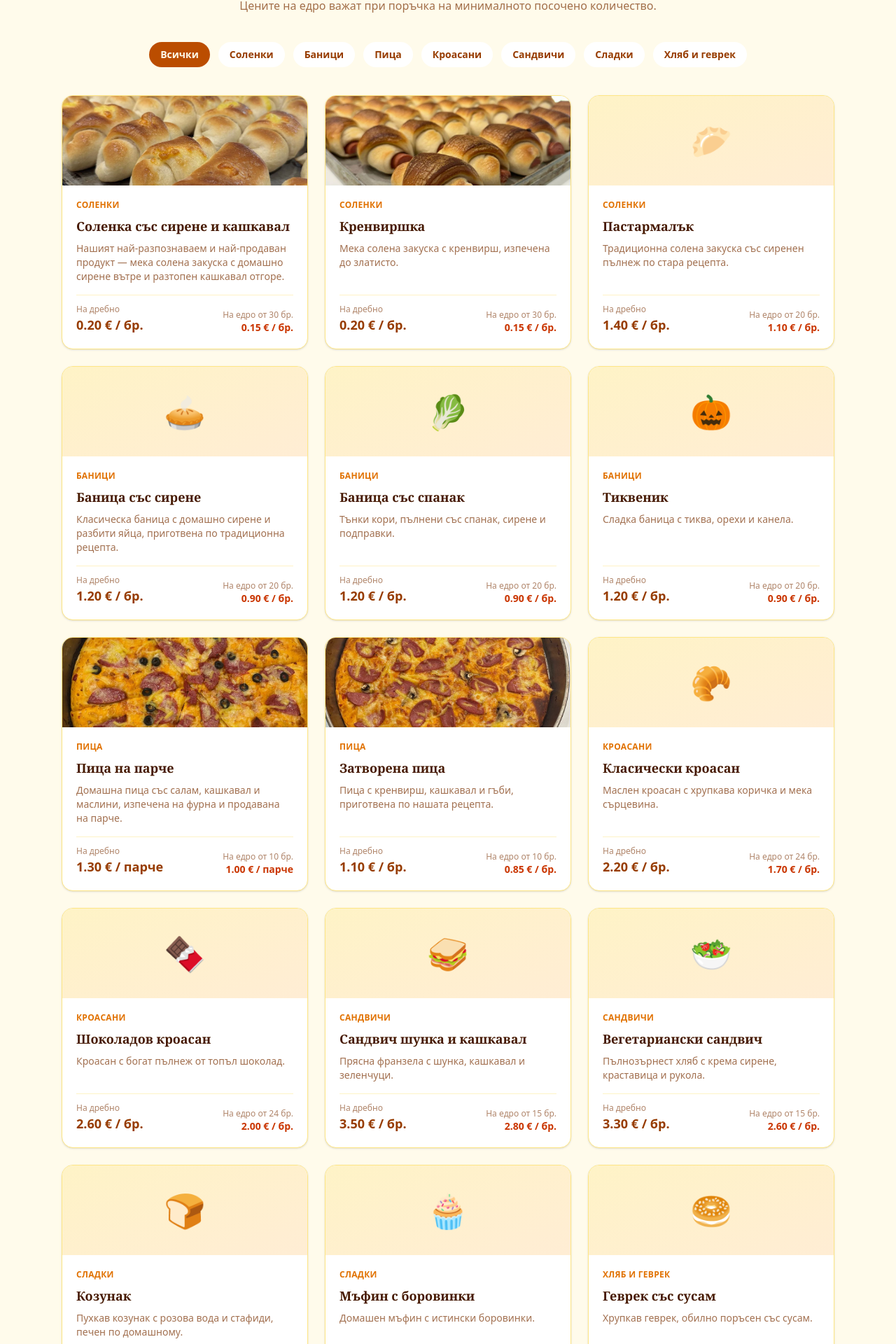
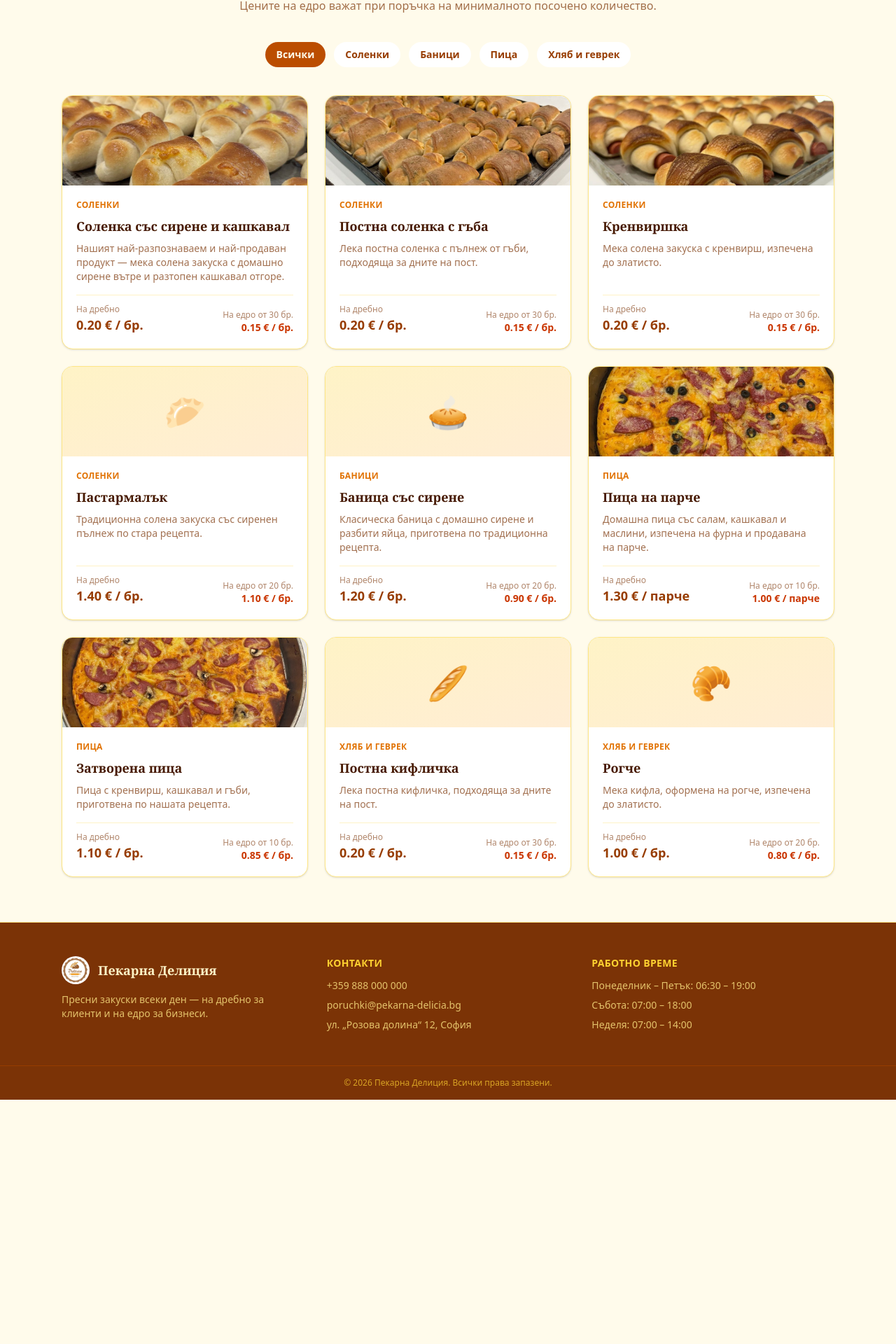
Before and after one commit to hkostadinov18-hub/my-project, a Next.js app: page /catalog in a window 1280 px wide. Shown: the part 197-2117 px from the top of the page at 70% size. After the commit the page ends 1768 px from the top, so only its background shows below. Built offline with nearby package versions, Linux system fonts and the light colour scheme.

Commit message:
Trim catalog to match real price list; add postna solenka with mushroom

```diff
--- a/src/data/products.ts
+++ b/src/data/products.ts
@@ -1,11 +1,4 @@
-export type ProductCategory =
-  | "Соленки"
-  | "Баници"
-  | "Пица"
-  | "Кроасани"
-  | "Сандвичи"
-  | "Сладки"
-  | "Хляб и геврек";
+export type ProductCategory = "Соленки" | "Баници" | "Пица" | "Хляб и геврек";
 
 export interface Product {
   id: string;
@@ -25,9 +18,6 @@ export const categories: ProductCategory[] = [
   "Соленки",
   "Баници",
   "Пица",
-  "Кроасани",
-  "Сандвичи",
-  "Сладки",
   "Хляб и геврек",
 ];
 
@@ -43,6 +33,19 @@ export const products: Product[] = [
     unit: "бр.",
     emoji: "🧀",
     image: "/products/solenka.jpg",
+    featured: true,
+  },
+  {
+    id: "postna-solenka-gaba",
+    name: "Постна соленка с гъба",
+    category: "Соленки",
+    description: "Лека постна соленка с пълнеж от гъби, подходяща за дните на пост.",
+    retailPrice: 0.2,
+    wholesalePrice: 0.15,
+    wholesaleMinQty: 30,
+    unit: "бр.",
+    emoji: "🍄",
+    image: "/products/postna-solenka-gaba.jpg",
     featured: true,
   },
   {
@@ -81,28 +84,6 @@ export const products: Product[] = [
     featured: true,
   },
   {
-    id: "banitsa-spanak",
-    name: "Баница със спанак",
-    category: "Баници",
-    description: "Тънки кори, пълнени със спанак, сирене и подправки.",
-    retailPrice: 1.2,
-    wholesalePrice: 0.9,
-    wholesaleMinQty: 20,
-    unit: "бр.",
-    emoji: "🥬",
-  },
-  {
-    id: "banitsa-tikva",
-    name: "Тиквеник",
-    category: "Баници",
-    description: "Сладка баница с тиква, орехи и канела.",
-    retailPrice: 1.2,
-    wholesalePrice: 0.9,
-    wholesaleMinQty: 20,
-    unit: "бр.",
-    emoji: "🎃",
-  },
-  {
     id: "pizza-parche",
     name: "Пица на парче",
     category: "Пица",
@@ -128,85 +109,6 @@ export const products: Product[] = [
     image: "/products/pizza-zatvorena.jpg",
   },
   {
-    id: "croissant-classic",
-    name: "Класически кроасан",
-    category: "Кроасани",
-    description: "Маслен кроасан с хрупкава коричка и мека сърцевина.",
-    retailPrice: 2.2,
-    wholesalePrice: 1.7,
-    wholesaleMinQty: 24,
-    unit: "бр.",
-    emoji: "🥐",
-    featured: true,
-  },
-  {
-    id: "croissant-choco",
-    name: "Шоколадов кроасан",
-    category: "Кроасани",
-    description: "Кроасан с богат пълнеж от топъл шоколад.",
-    retailPrice: 2.6,
-    wholesalePrice: 2.0,
-    wholesaleMinQty: 24,
-    unit: "бр.",
-    emoji: "🍫",
-  },
-  {
-    id: "sandwich-shunka",
-    name: "Сандвич шунка и кашкавал",
-    category: "Сандвичи",
-    description: "Прясна франзела с шунка, кашкавал и зеленчуци.",
-    retailPrice: 3.5,
-    wholesalePrice: 2.8,
-    wholesaleMinQty: 15,
-    unit: "бр.",
-    emoji: "🥪",
-    featured: true,
-  },
-  {
-    id: "sandwich-vege",
-    name: "Вегетариански сандвич",
-    category: "Сандвичи",
-    description: "Пълнозърнест хляб с крема сирене, краставица и рукола.",
-    retailPrice: 3.3,
-    wholesalePrice: 2.6,
-    wholesaleMinQty: 15,
-    unit: "бр.",
-    emoji: "🥗",
-  },
-  {
-    id: "kozunak",
-    name: "Козунак",
-    category: "Сладки",
-    description: "Пухкав козунак с розова вода и стафиди, печен по домашному.",
-    retailPrice: 8.0,
-    wholesalePrice: 6.5,
-    wholesaleMinQty: 10,
-    unit: "бр.",
-    emoji: "🍞",
-  },
-  {
-    id: "mufin-borovinka",
-    name: "Мъфин с боровинки",
-    category: "Сладки",
-    description: "Домашен мъфин с истински боровинки.",
-    retailPrice: 2.4,
-    wholesalePrice: 1.9,
-    wholesaleMinQty: 20,
-    unit: "бр.",
-    emoji: "🧁",
-  },
-  {
-    id: "gevrek",
-    name: "Геврек със сусам",
-    category: "Хляб и геврек",
-    description: "Хрупкав геврек, обилно поръсен със сусам.",
-    retailPrice: 1.2,
-    wholesalePrice: 0.9,
-    wholesaleMinQty: 30,
-    unit: "бр.",
-    emoji: "🥯",
-  },
-  {
     id: "postna-kiflichka",
     name: "Постна кифличка",
     category: "Хляб и геврек",
@@ -228,15 +130,4 @@ export const products: Product[] = [
     unit: "бр.",
     emoji: "🥐",
   },
-  {
-    id: "hlyab-selski",
-    name: "Селски хляб",
-    category: "Хляб и геврек",
-    description: "Домашен хляб на квас, печен всяка сутрин.",
-    retailPrice: 3.8,
-    wholesalePrice: 3.0,
-    wholesaleMinQty: 10,
-    unit: "бр.",
-    emoji: "🍞",
-  },
 ];
```
Also changed, not shown: public/products/postna-solenka-gaba.jpg (added).
